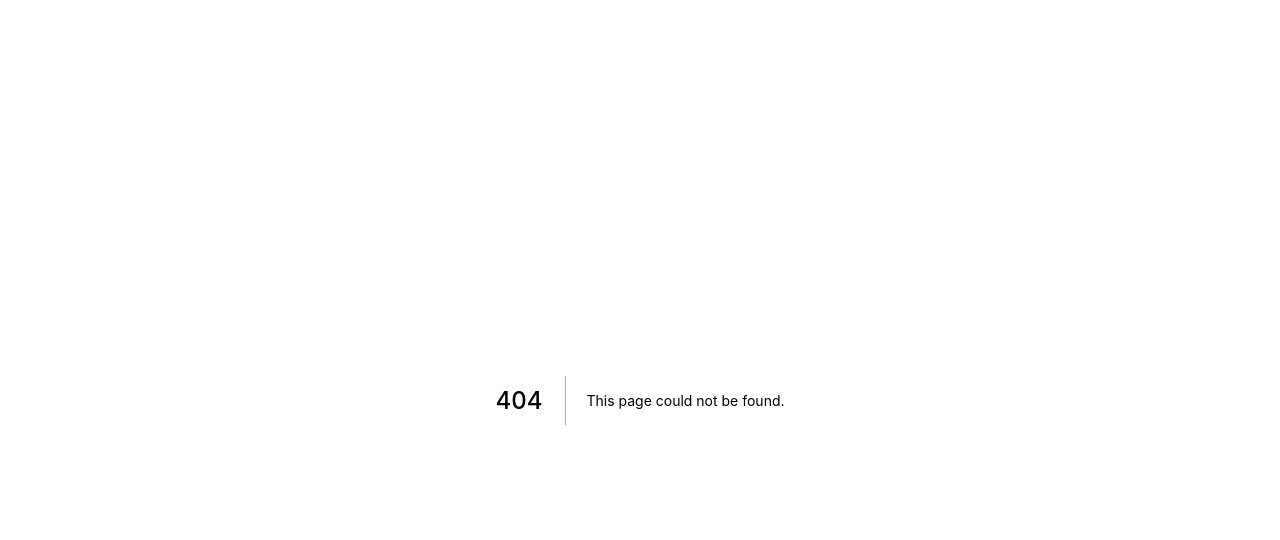
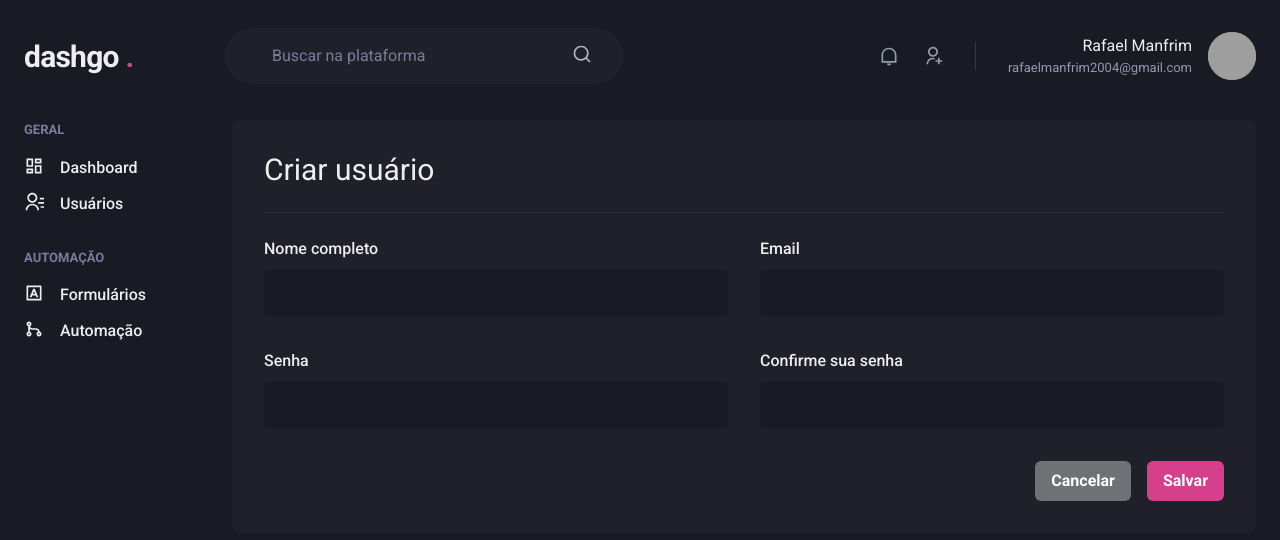
Before and after one commit to RafaelManfrim/Ignite-React-dashgo., a Next.js app: page /users/create in a window 1280 px wide. Before the commit this address had no page. Shown: the top 540 px of the page. Built offline with nearby package versions, Linux system fonts and the light colour scheme; grey boxes are pictures that could not be loaded.

Commit message:
Visual página create user

```diff
--- /dev/null
+++ b/src/pages/users/create.tsx
@@ -0,0 +1,30 @@
+import { Flex, Box, Heading, Divider, VStack, SimpleGrid, HStack, Button } from "@chakra-ui/react";
+import { Input } from "../../components/Form/Input";
+import { Base } from "../../components/Template/Base";
+
+export default function CreateUser() {
+    return (
+        <Base>
+            <Box flex="1" borderRadius="8px" bg="gray.800" p="8">
+                <Heading size="lg" fontWeight="normal">Criar usuário</Heading>
+                <Divider my="6" borderColor="gray.700" />
+                <VStack spacing="8">
+                    <SimpleGrid minChildWidth="240px" spacing="8" w="100%">
+                        <Input name="name" label="Nome completo" />
+                        <Input name="email" label="Email" type="email" />
+                    </SimpleGrid>
+                    <SimpleGrid minChildWidth="240px" spacing="8" w="100%">
+                        <Input name="password" label="Senha" />
+                        <Input name="password_confirmation" label="Confirme sua senha" type="password" />
+                    </SimpleGrid>
+                </VStack>
+                <Flex mt="8" justify="flex-end">
+                    <HStack spacing="4">
+                        <Button colorScheme="whiteAlpha">Cancelar</Button>
+                        <Button colorScheme="pink">Salvar</Button>
+                    </HStack>
+                </Flex>
+            </Box>
+       </Base>
+    )
+}
```
